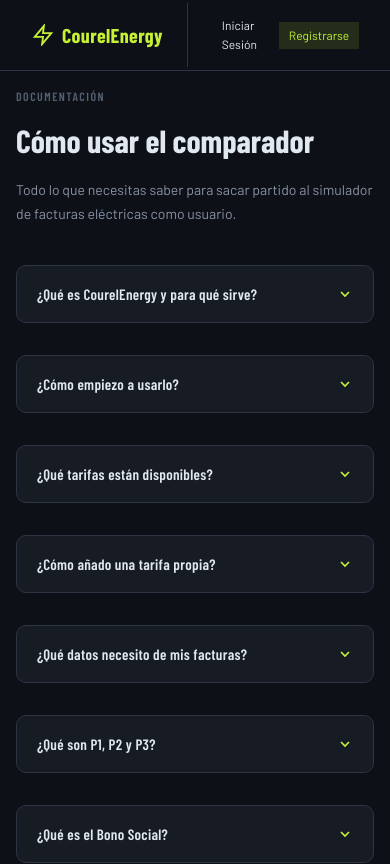
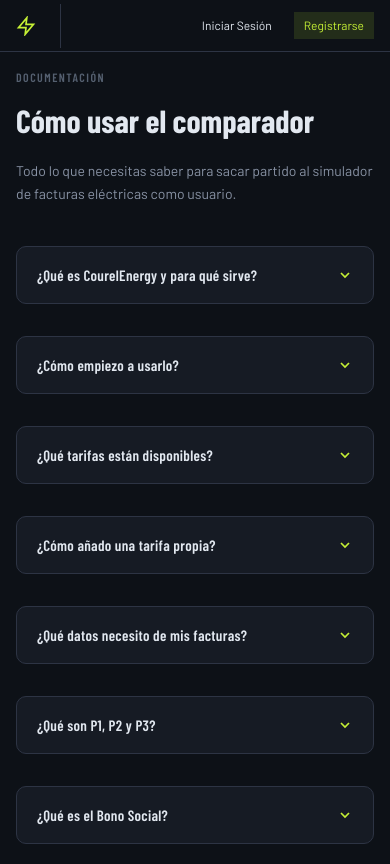
Before and after one commit to xantygc/courel_energy, a Next.js app: page /faq in a window 390 px wide. Shown: the top 864 px of the page. Built offline with nearby package versions, Linux system fonts and the light colour scheme.

Commit message:
feat(mobile): optimize navigation for small screens
- Enable horizontal scroll for tabs on mobile
- Reduce nav padding and font sizes
- Hide logo text on very small screens (<400px)
- Hide scrollbar while maintaining functionality

```diff
--- a/app/globals.css
+++ b/app/globals.css
@@ -637,3 +637,54 @@ tfoot td:first-child { text-align: left; font-family: var(--font-body); }
     padding: 1rem; /* Reduced from 2rem 1.5rem */
   }
 }
+
+/* ── Navigation ────────────────────────────── */
+
+/* Reduce navigation padding on mobile */
+@media (max-width: 600px) {
+  .nav {
+    padding: 0 1rem; /* Reduced from 0 2rem */
+    overflow-x: auto;
+    -webkit-overflow-scrolling: touch;
+    scrollbar-width: none; /* Hide scrollbar Firefox */
+  }
+
+  .nav::-webkit-scrollbar {
+    display: none; /* Hide scrollbar Chrome/Safari */
+  }
+
+  .nav-logo {
+    font-size: 16px; /* Reduced from 20px */
+    padding: 0.75rem 1rem 0.75rem 0; /* More compact */
+    margin-right: 1rem; /* Reduced from 1.5rem */
+  }
+
+  .nav-logo svg {
+    width: 18px; /* Reduced from 22px */
+    height: 18px;
+  }
+
+  .tab-btn {
+    padding: 0.75rem 1rem; /* Reduced from 1rem 1.25rem */
+    font-size: 13px; /* Reduced from 15px */
+    white-space: nowrap;
+  }
+
+  .tab-btn-sm {
+    padding: 4px 0; /* Reduced from 6px */
+    font-size: 12px; /* Reduced from 13px */
+  }
+}
+
+/* Extra small screens - hide logo text, show only icon */
+@media (max-width: 400px) {
+  .nav-logo {
+    font-size: 0; /* Hide text */
+  }
+
+  .nav-logo svg {
+    font-size: initial; /* Keep icon visible */
+    width: 20px;
+    height: 20px;
+  }
+}
```
